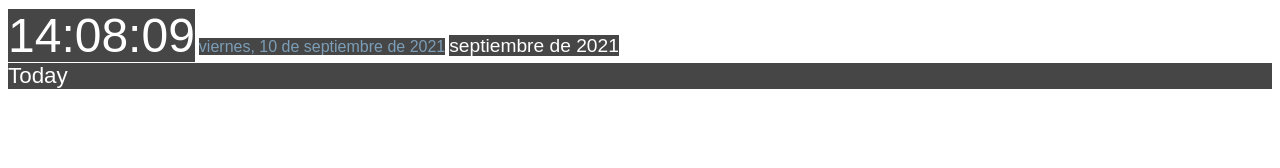
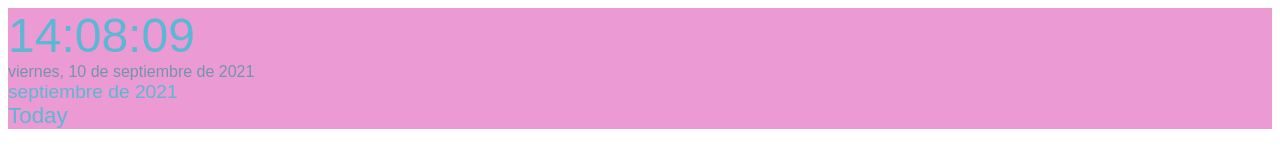
Before and after one commit to patriciagarciaf/Cap-Calendar, a plain HTML site: page index.html in a window 1280 px wide. Drawn offline with Linux system fonts and the light colour scheme.

Commit message:
Cositas css

```diff
--- a/index.html
+++ b/index.html
@@ -7,8 +7,8 @@
     <title>Document</title>
     <style>
         :root{
-            --backgroundcolor:rgb(70,70,70);
-            --textcolor:white;
+            --backgroundcolor:rgb(236, 154, 212);
+            --textcolor:rgb(91, 183, 211);
             --font:sans-serif;
         }
     </style>
--- a/src/components/clock/clock.css.js
+++ b/src/components/clock/clock.css.js
@@ -4,7 +4,8 @@ sheet.replace(`
     background-color: var(--backgroundcolor);
     color: var(--textcolor);
     font-size: 3em;
-    font-family: var(--font)
+    font-family: var(--font);
+    display: block;
 }
 `);
 export default sheet;
--- a/src/components/monthdate/monthDate.css.js
+++ b/src/components/monthdate/monthDate.css.js
@@ -5,10 +5,10 @@ sheet.replace(`
     background-color: var(--backgroundcolor);
     font-family: var(--font);
     font-size: 1.2rem;
-    display: inline;
+    display: flex;
 }
 :host(:hover) {
-    color: white;
+    color: rgb(144,178,204);
 }
 `);
 export default sheet;
--- a/src/components/systemdate/systemDate.css.js
+++ b/src/components/systemdate/systemDate.css.js
@@ -2,8 +2,9 @@ const sheet = new CSSStyleSheet();
 sheet.replace(`
 :host {
     background-color: var(--backgroundcolor);
-    color: rgb(124,158,184);
+    color: rgb(114,148,174);
     font-family: var(--font);
+    display:block;
 }
 :host(:hover) {
     color: var(--textcolor);
```
